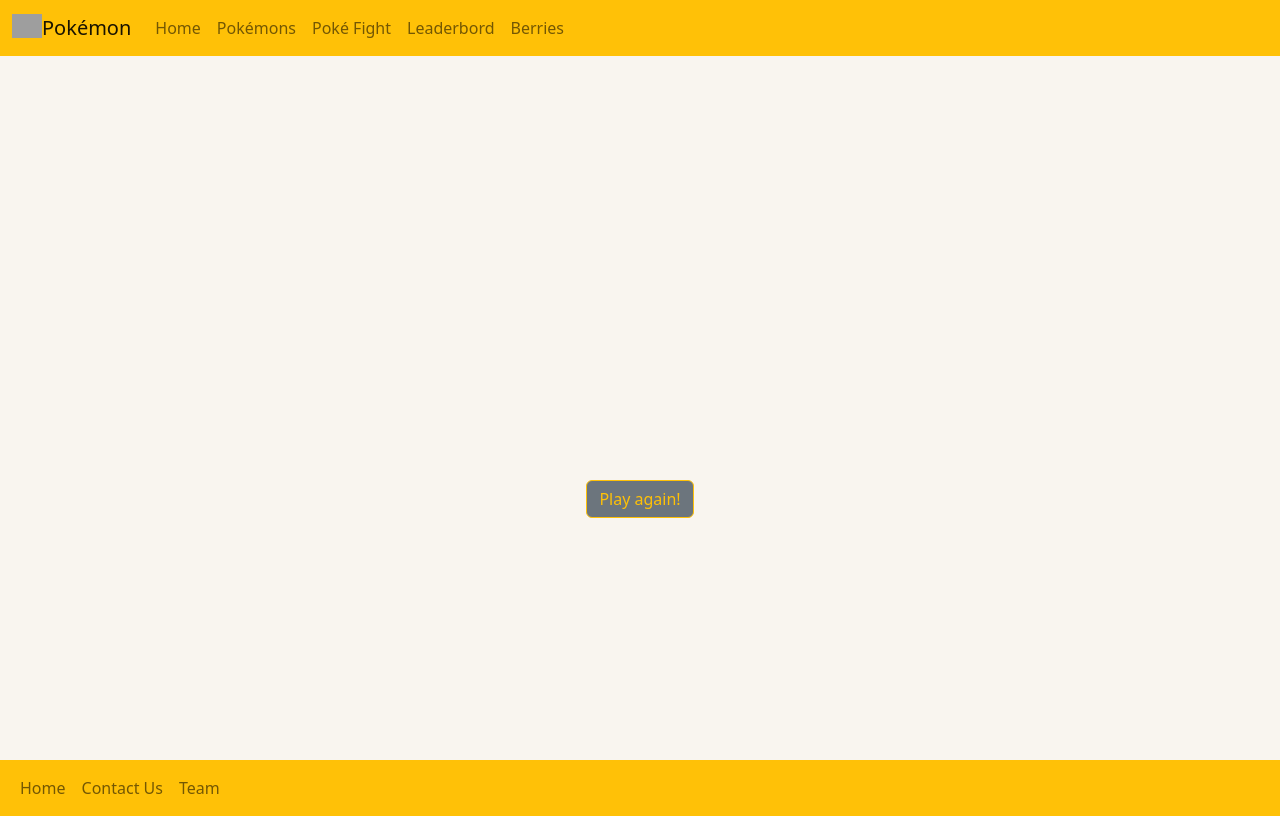
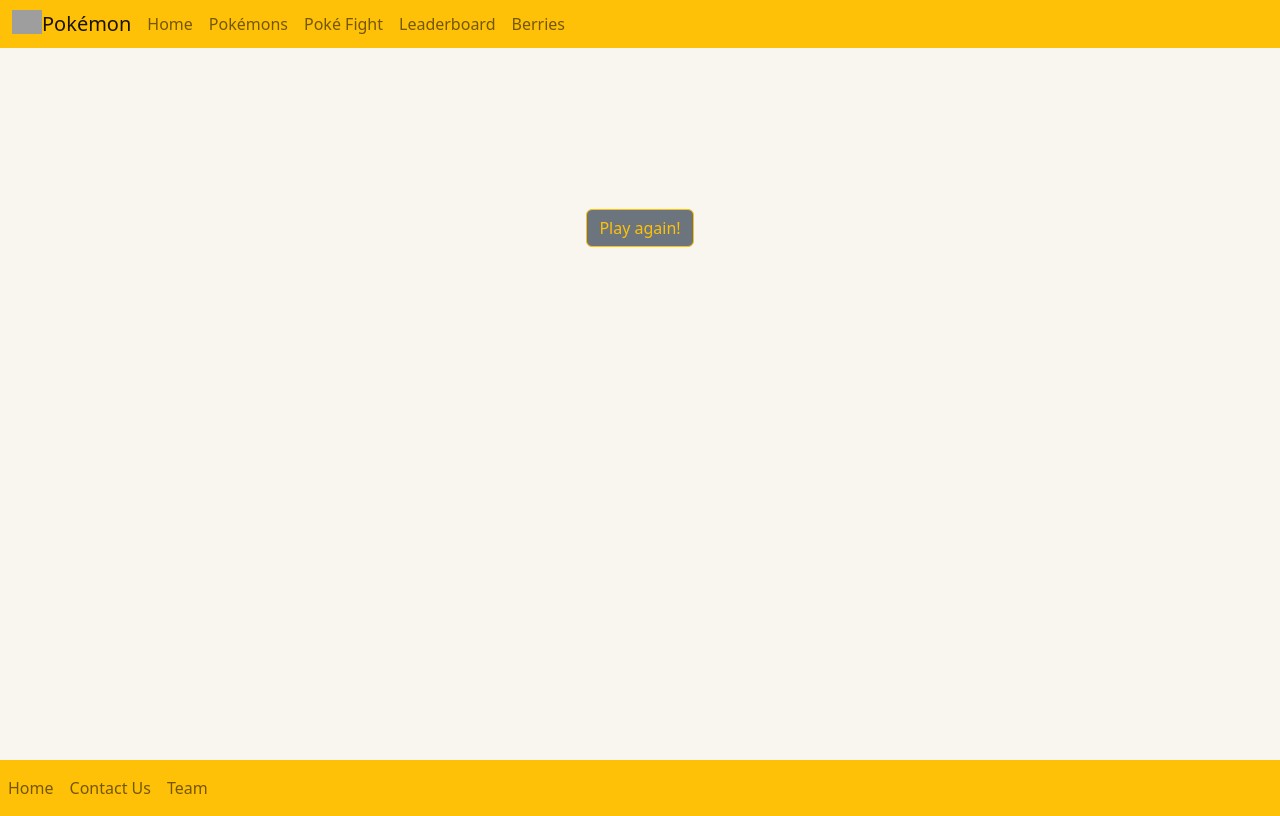
Before and after one commit to edda2022/poke_fight_frontend, a React (Create React App) app: page /pokefight/fightresult in a window 1280 px wide. Built offline with nearby package versions, Linux system fonts and the light colour scheme; grey boxes are pictures that could not be loaded.

Commit message:
add collapse navbar

```diff
--- a/src/App.css
+++ b/src/App.css
@@ -22,9 +22,9 @@
   background-color: rgba(226, 208, 178, 0.209);
   display: flex;
   flex-direction: column;
-  align-items: center;
+  /* align-items: center; */
   flex: 1;
-  min-height: 88vh;
+  min-height: 95vh;
 }
 
 .pokemons {
@@ -148,6 +148,8 @@ a.page-link  {
 
 .fightresult {
   min-height: 45vh;
+  display: flex;
+  align-items: center;
 }
 
 .fightresult{
--- a/src/App.js
+++ b/src/App.js
@@ -11,7 +11,7 @@ import PokeFight from "./components/PokeFight";
 import Fightresult from "./components/Fightresult";
 import { useState } from "react";
 import Leaderboard from "./components/Leaderboard";
-
+import Navbar from "./components/Navbar";
 function App() {
   const [playerA, setPlayerA] = useState("");
   const [playerB, setPlayerB] = useState("");
@@ -24,7 +24,8 @@ function App() {
 
   return (
     <>
-      <Header />
+      {/* <Header /> */}
+      <Navbar />
       <div className="main">
         <Routes>
           <Route path="/" element={<Homepage />}></Route>
@@ -76,6 +77,7 @@ function App() {
                 playerA={playerA}
                 playerB={playerB}
                 setPlayerB={setPlayerB}
+                setPlayerA={setPlayerA}
                 scorePlayerA={scorePlayerA}
                 scorePlayerB={scorePlayerB}
                 setScorePlayerA={setScorePlayerA}
--- a/src/components/Fightresult.js
+++ b/src/components/Fightresult.js
@@ -6,40 +6,72 @@ export default function Fightresult({
   playerA,
   playerB,
   setPlayerB,
+  setPlayerA,
   scorePlayerA,
   scorePlayerB,
-  capitalizeFirstLetter
+  setScorePlayerA,
+  setScorePlayerB,
+  capitalizeFirstLetter,
 }) {
   const navigate = useNavigate();
-
 
   const playAgain = () => {
     setPlayerB("");
     navigate("/pokefight");
   };
 
+  const newGame = () => {
+    setPlayerA("");
+    setPlayerB("");
+    setScorePlayerA(0);
+    setScorePlayerB(0);
+    navigate("/pokefight");
+  };
+
   return (
     <>
       <div className="fightresult">
-        <div>{playerA && (
-          <div >
-            <p className="fightresulttext text-center" >
+        <div>
+          {playerA && (
+            <div>
+              <p className="fightresulttext text-center">
                 {" "}
-            {capitalizeFirstLetter(playerA)} has won! </p>
-           <p className="fightresulttext text-center"> Your personal score in this session: {scorePlayerA}</p>
+                {capitalizeFirstLetter(playerA)} has won!{" "}
+              </p>
+              <p className="fightresulttext text-center">
+                {" "}
+                Your personal score in this session: {scorePlayerA}/3
+              </p>
             </div>
           )}
-        {playerB &&
-         <p className="fightresulttext"> GAME OVER! {capitalizeFirstLetter(playerB)} has won!</p>}
+          {playerB && (
+            <p className="fightresulttext">
+              {" "}
+              GAME OVER! {capitalizeFirstLetter(playerB)} has won!
+            </p>
+          )}
         </div>
-      </div>
+
         <div>
+          {scorePlayerA < 3 && (
             <button
               className="btn btn-m btn-secondary btn-outline-warning selectbtns"
               onClick={playAgain}
             >
               Play again!
             </button>
+          )}
+        </div>
+        <div>
+          {scorePlayerA >= 3 && (
+            <button
+              className="btn btn-m btn-secondary btn-outline-warning selectbtns text-center"
+              onClick={newGame}
+            >
+              New Game
+            </button>
+          )}
+        </div>
       </div>
     </>
   );
--- a/src/components/Footer.js
+++ b/src/components/Footer.js
@@ -1,25 +1,25 @@
-
 export default function Footer() {
-    return(
+  return (
     <nav className="navbar navbar-expand-sm bg-warning footer">
-        <div className="container-fluid">
       <div className="collapse navbar-collapse" id="navbarSupportedContent">
         <ul className="navbar-nav me-auto mb-2 mb-sm-0">
           <li className="nav-item">
-                <a src="" className="nav-link">Home</a>
+            <a src="" className="nav-link">
+              Home
+            </a>
           </li>
           <li className="nav-item">
-              <a src="" className="nav-link">Contact Us</a>
+            <a src="" className="nav-link">
+              Contact Us
+            </a>
           </li>
           <li className="nav-item">
-              <a src="" className="nav-link">Team</a>
+            <a src="" className="nav-link">
+              Team
+            </a>
           </li>
-
-
         </ul>
-
-          </div>
       </div>
     </nav>
-    )
+  );
 }
--- a/src/components/Leaderboard.js
+++ b/src/components/Leaderboard.js
@@ -1,33 +1,36 @@
 import { useEffect, useState } from "react";
-import  axios  from "axios";
+import axios from "axios";
 
 export default function Leaderboard() {
-
-    const [results, setResults] = useState([])
+  const [results, setResults] = useState([]);
 
   useEffect(() => {
     axios
       .get(`http://localhost:8082/fightresult`)
       .then((response) => {
         console.log(response.data);
-            setResults(response.data)
+        setResults(response.data);
       })
       .catch((err) => {
         console.log(err);
       });
   }, []);
 
-    return(
+  return (
     <>
-        <div className="errorpage d-flex flex-column justify-content-center align-items-center">
+      <div className="errorpage d-flex flex-column justify-content-center align-items-center mt-5">
         <div>Here are the results of the last games:</div>
         <div>
           {results.map((result) => {
-                    return <div>{result._id} - {result.count}</div>
+            return (
+              <div>
+                {result._id} - {result.count}
+              </div>
+            );
           })}
         </div>
         {/* <div>{results}</div>         */}
       </div>
     </>
-    )
+  );
 }
--- a/src/components/Navbar.js
+++ b/src/components/Navbar.js
@@ -1,36 +1,41 @@
-// import Nav from "react-bootstrap/Nav";
-// import Navbar from "react-bootstrap/Navbar";
-
-// export default function OurNavbar() {
-//   return (
-//     <Navbar bg="warning" expand="lg" className="fixed-top p-1">
-//       <a className="navbar-brand fs-5 mx-2" href="/">
-//         <img
-//           src="https://www.pngall.com/wp-content/uploads/13/Pokemon-Logo-PNG-Pic.png"
-//           alt="Logo"
-//           width="30"
-//           height="24"
-//           className="d-inline-block align-text-top"
-//         ></img>
-//         Pokémon
-//       </a>
-//       <Navbar.Toggle aria-controls="basic-navbar-nav" />
-//       <Navbar.Collapse id="basic-navbar-nav">
-//         <Nav className="">
-//           <Nav.Link href="/" className="fs-6">
-//             Home
-//           </Nav.Link>
-//           <Nav.Link href="/pokemon" className=" fs-6">
-//             Pokémons
-//           </Nav.Link>
-//           <Nav.Link href="/pokefight" className=" fs-6 ">
-//             Poké Fight
-//           </Nav.Link>
-//           <Nav.Link href="/berries" className=" fs-6 ">
-//             Berries
-//           </Nav.Link>
-//         </Nav>
-//       </Navbar.Collapse>
-//     </Navbar>
-//   );
-// }
+import Nav from "react-bootstrap/Nav";
+import Navbar from "react-bootstrap/Navbar";
+// import Container from "react-bootstrap/Container";
+export default function OurNavbar() {
+  return (
+    <Navbar bg="warning" expand="lg" className="fixed-top p-1">
+      {/* <Container> */}
+      <a className="navbar-brand fs-5 mx-2" href="/">
+        <img
+          src="https://www.pngall.com/wp-content/uploads/13/Pokemon-Logo-PNG-Pic.png"
+          alt="Logo"
+          width="30"
+          height="24"
+          className="d-inline-block align-text-top"
+        ></img>
+        Pokémon
+      </a>
+      <Navbar.Toggle aria-controls="basic-navbar-nav" />
+      <Navbar.Collapse id="basic-navbar-nav">
+        <Nav className="me-auto">
+          <Nav.Link href="/" className="fs-6">
+            Home
+          </Nav.Link>
+          <Nav.Link href="/pokemon" className=" fs-6">
+            Pokémons
+          </Nav.Link>
+          <Nav.Link href="/pokefight" className=" fs-6 ">
+            Poké Fight
+          </Nav.Link>
+          <Nav.Link href="/leaderboard" className=" fs-6 ">
+            Leaderboard
+          </Nav.Link>
+          <Nav.Link href="/berries" className=" fs-6 ">
+            Berries
+          </Nav.Link>
+        </Nav>
+      </Navbar.Collapse>
+      {/* </Container> */}
+    </Navbar>
+  );
+}
--- a/src/components/PokemonList.js
+++ b/src/components/PokemonList.js
@@ -60,12 +60,14 @@ export default function PokemonList({ capitalizeFirstLetter }) {
           handleSearch={handleSearch}
         />
       </div>
+
       <>
         {errorSearch ? (
           <Error />
         ) : (
           <>
-            <div className="pokemons">
+            <div className="container">
+              <div className="row gap-4 my-5">
                 {pokemons?.map((pokemon) => {
                   return (
                     <Pokemon
@@ -75,6 +77,7 @@ export default function PokemonList({ capitalizeFirstLetter }) {
                     />
                   );
                 })}
+              </div>
             </div>
             <div>
               <Pagination
--- a/src/components/Searchbar.js
+++ b/src/components/Searchbar.js
@@ -5,7 +5,7 @@ export default function Searchbar({
 }) {
   return (
     <div>
-      <form onSubmit={handleSearch} className="search-bar">
+      <form onSubmit={handleSearch} className="search-bar mt-5">
         <input
           className="form-control bg-light"
           type="text"
```
Also changed, not shown: src/components/PokeFight.js (+20 -19 lines). Lines whose indentation alone changed are shown as unchanged.
